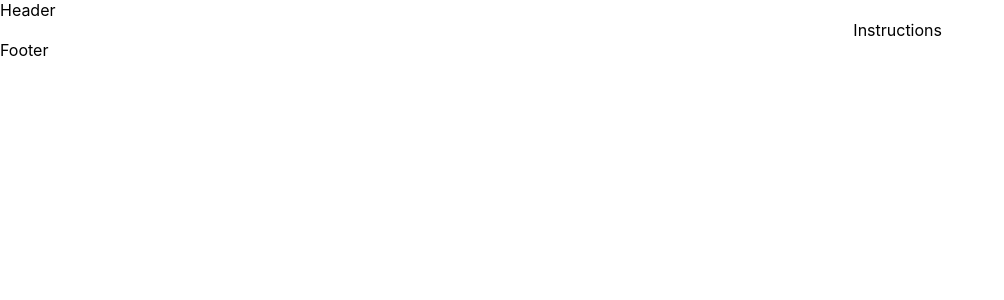
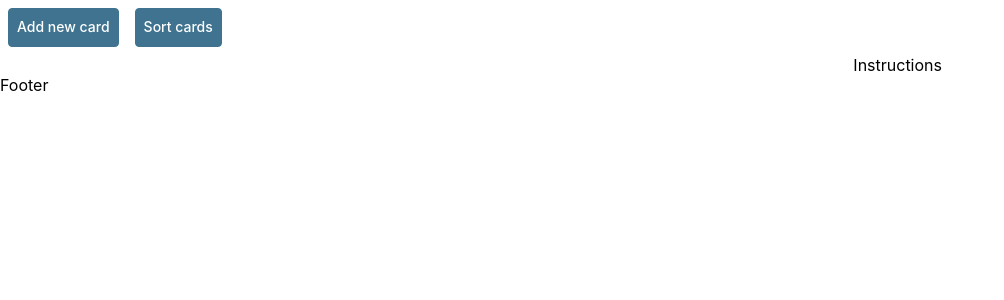
Before and after one commit to Erik35072/Card-application, a React (Create React App) app: page / in a window 1280 px wide. Shown: the top 300 px of the page, without its empty margins (0-1004 px from the left). Built offline with nearby package versions, Linux system fonts and the light colour scheme.

Commit message:
Header : add and sort actions for cards

```diff
--- a/src/components/layout/header/index.tsx
+++ b/src/components/layout/header/index.tsx
@@ -1,3 +1,28 @@
-export default function Header() {
-  return <div>Header</div>;
+import { memo } from "react";
+// redux
+import { useDispatch } from "react-redux";
+import { add, sort } from "providers/redux/slices";
+// components
+import { Box, Grid, Button } from "@mui/material";
+
+function Header() {
+  const dispatch = useDispatch();
+
+  const addNewCard = () => dispatch(add());
+  const sortCards = () => dispatch(sort());
+
+  return (
+    <Box sx={{ p: 1 }} component="header">
+      <Grid container spacing={2}>
+        <Grid item>
+          <Button onClick={addNewCard}>Add new card</Button>
+        </Grid>
+        <Grid item>
+          <Button onClick={sortCards}>Sort cards</Button>
+        </Grid>
+      </Grid>
+    </Box>
+  );
 }
+
+export default memo(Header);
```
